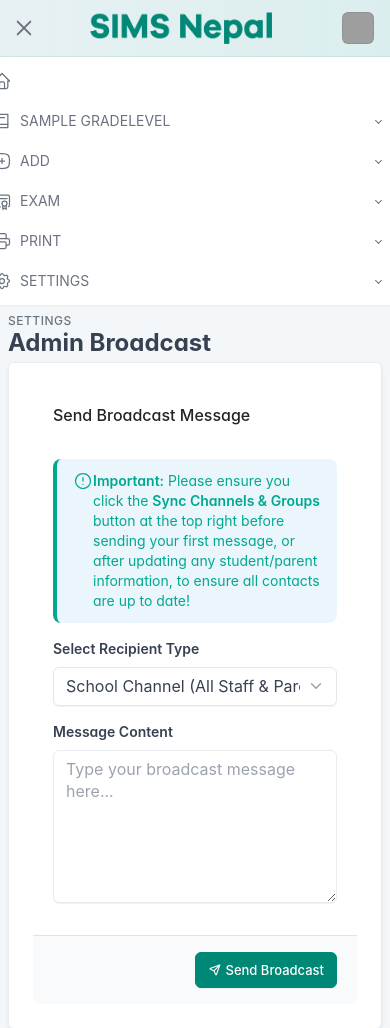
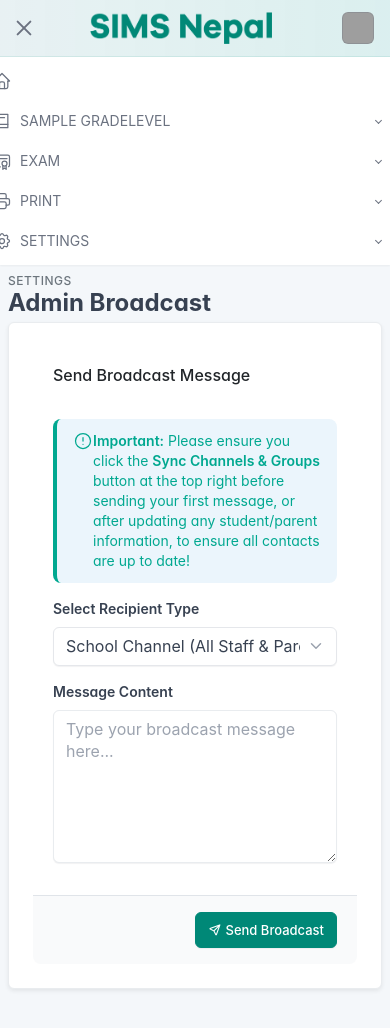
Before and after one commit to nabinGhimire/simsnepal_com_django, a Django app: page /panel/settings/platform/broadcast/ in a window 390 px wide, after a click that opens the changed part. Shown: the top 1028 px of the page. Run offline with Django 5.2, Linux system fonts and the light colour scheme; a user stored in the database is signed in; tables that the repository leaves empty hold one stand-in row (values such as "Sample post"); data that the repository does not hold is empty; some libraries are stand-ins or nearby versions; some web fonts are replaced; grey boxes are pictures that could not be loaded.

Commit message:
Update admin navigation and settings templates

```diff
--- a/panel/templates/settings/settings_home.html
+++ b/panel/templates/settings/settings_home.html
@@ -12,6 +12,9 @@
       <a href="{% url 'panel:platform_setting' %}" class="btn btn-teal btn-lg">
         <i class="ti ti-settings me-2"></i>Platform Integration
       </a>
+      <a href="{% url 'panel:sync_platform' %}" class="btn btn-azure btn-lg">
+        <i class="ti ti-refresh me-2"></i>Platform Sync
+      </a>
       <a href="#" class="btn btn-indigo btn-lg disabled" title="Coming soon">
         <i class="ti ti-atom me-2"></i>Create Channels & Groups
       </a>
--- a/panel/templates/snippets/nav_admin.html
+++ b/panel/templates/snippets/nav_admin.html
@@ -47,59 +47,6 @@
           </li>
           {% endfor %}
 
-          <!-- ADD -->
-          <li class="nav-item dropdown">
-            <a class="nav-link dropdown-toggle" href="#" data-bs-toggle="dropdown" data-bs-auto-close="outside"
-              role="button" aria-expanded="false">
-              <span class="nav-link-icon d-md-none d-lg-inline-block">
-                <svg xmlns="http://www.w3.org/2000/svg" width="24" height="24" viewBox="0 0 24 24" fill="none"
-                  stroke="currentColor" stroke-width="2" stroke-linecap="round" stroke-linejoin="round"
-                  class="icon icon-1">
-                  <path d="M12 3c7.2 0 9 1.8 9 9s-1.8 9 -9 9s-9 -1.8 -9 -9s1.8 -9 9 -9z" />
-                  <path d="M15 12h-6" />
-                  <path d="M12 9v6" />
-                </svg>
-              </span>
-              <span class="nav-link-title">ADD</span>
-            </a>
-            <div class="dropdown-menu">
-              <a class="dropdown-item" href="{% url 'panel:view_house' %}" target="_blank">House</a>
-              <a class="dropdown-item" href="{% url 'panel:fullmarks' %}" target="_blank">Full Mark / Pass Mark</a>
-              <a class="dropdown-item" href="{% url 'panel:subjectwisemarks' %}" target="_blank">Subjectwise Marks</a>
-              <a class="dropdown-item" href="{% url 'panel:add_teacher' %}" target="_blank">Teacher</a>
-
-              {% comment %}
-              {% if all_sessions %}
-              <div class="dropdown-divider"></div>
-              <div class="px-3 py-2">
-                <form method="POST" action="{% url 'panel:switch_session' %}" class="m-0">
-                  {% csrf_token %}
-                  <label class="form-label small text-muted mb-1">Switch Session</label>
-                  <select name="session_id" class="form-select form-select-sm" onchange="this.form.submit()">
-                    <option value="" disabled selected>Select Session...</option>
-                    {% for sess in all_sessions %}
-                    <option value="{{ sess.id }}" {% if sess.id==current_session.id %}selected{% endif %}>{{ sess.year
-                      }}</option>
-                    {% endfor %}
-                    <li class="nav-item">
-                      <a class="nav-link" href="{% url 'panel:platform_setting' %}">
-                        <span class="nav-link-icon d-md-none d-lg-inline-block">
-                          <svg xmlns="http://www.w3.org/2000/svg" width="24" height="24" viewBox="0 0 24 24" fill="none" stroke="currentColor" stroke-width="2" stroke-linecap="round" stroke-linejoin="round" class="icon icon-1">
-                            <path d="M12 20a8 8 0 1 0 0-16 8 8 0 0 0 0 16z"/>
-                            <path d="M12 8v4l3 3"/>
-                          </svg>
-                        </span>
-                        <span class="nav-link-title">Platform Settings</span>
-                      </a>
-                    </li>
-                  </select>
-                </form>
-              </div>
-              {% endif %}
-              {% endcomment %}
-            </div>
-          </li>
-
           <!-- EXAM MANAGEMENT -->
           <li class="nav-item dropdown">
             <a class="nav-link dropdown-toggle" href="#" data-bs-toggle="dropdown" data-bs-auto-close="outside"
```
Also changed, not shown: other parts of panel/templates/snippets/nav_admin.html (+20 -10 lines).
